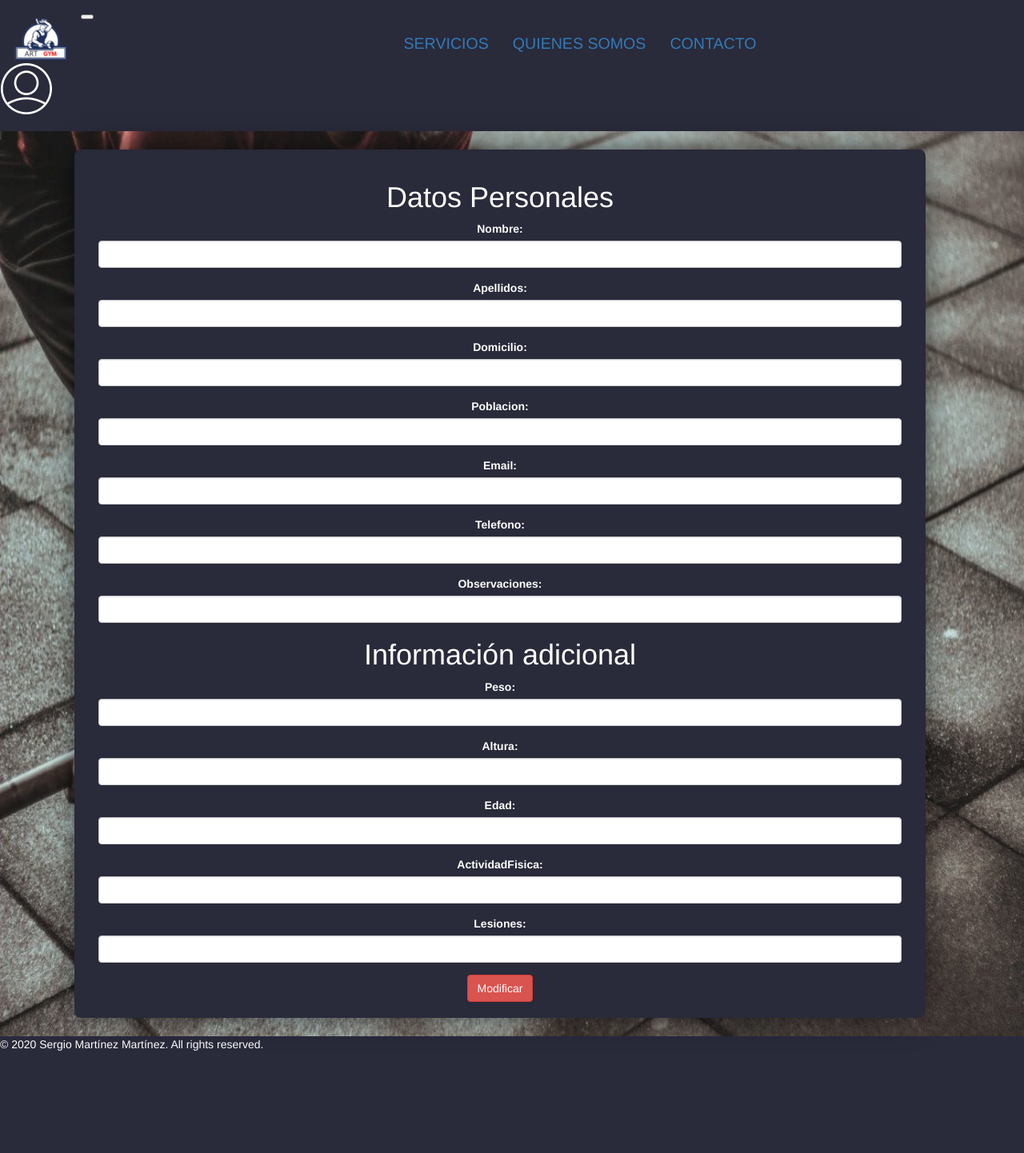
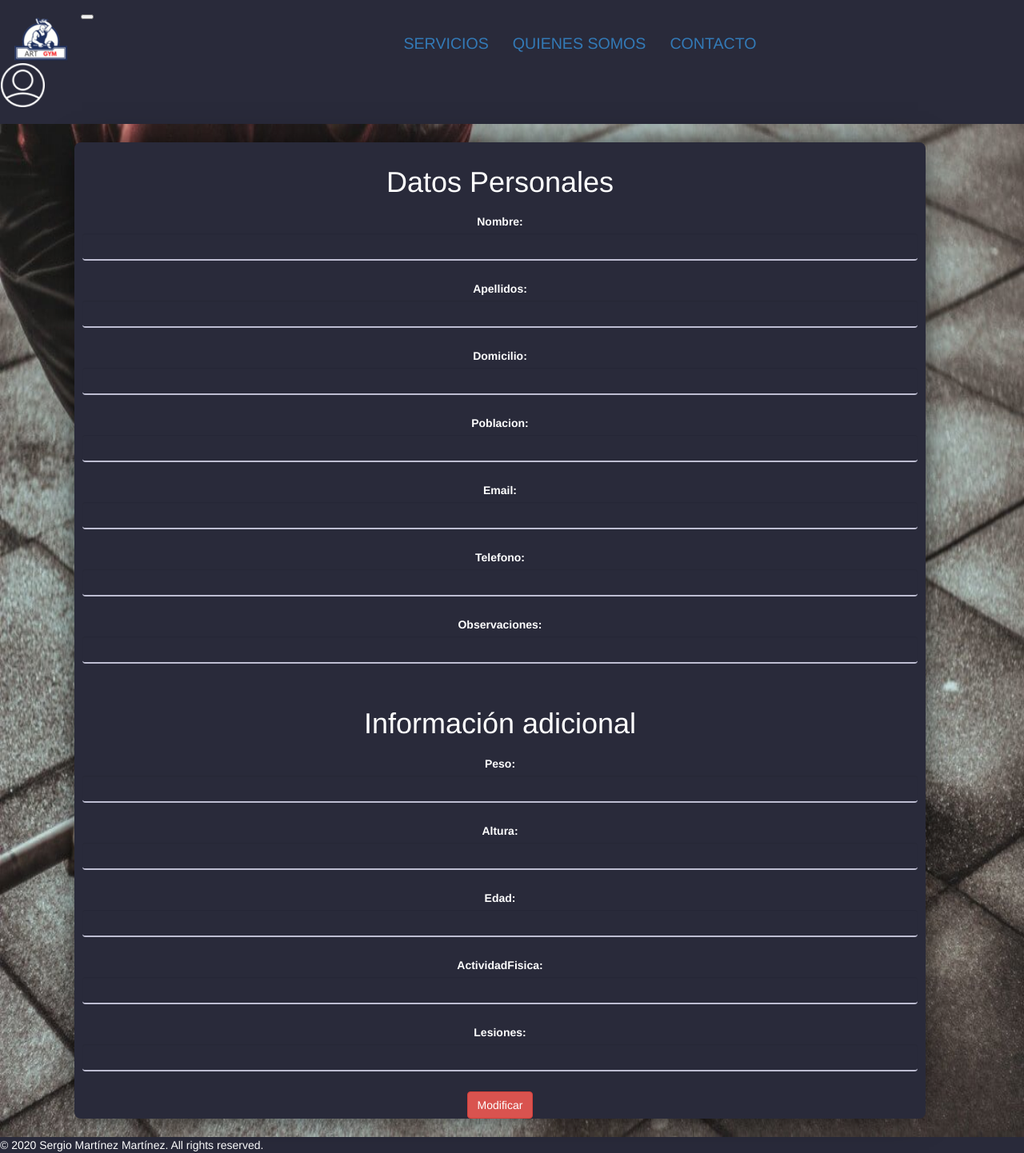
Before and after one commit to Sergio2697sm/GymArtBoostrap, a PHP site: page /clientes/modificarClientes.php in a window 1280 px wide. Shown: the whole page at 80% size. Before the commit the page ends 1314 px from the top, so only its background shows below. Run offline with PHP 8.4, Linux system fonts and the light colour scheme; data that the repository does not hold is empty; some libraries are stand-ins or nearby versions.

Commit message:
mejorado

```diff
--- a/BBDD/clientesBBDD.php
+++ b/BBDD/clientesBBDD.php
@@ -247,12 +247,12 @@ function visualizarDatosCliente()
 
     $fila = $resultado->fetch_array();
     ?>
-    <form class="Modificar" action="<?php echo $_SERVER["PHP_SELF"]  ?>" method="POST">
+    <form action="<?php echo $_SERVER["PHP_SELF"]  ?>" method="POST">
         <input type='hidden' value="<?php echo "${fila['CodigoCliente']}" ?>" name="id">
         <div class="container h-100">
             <div class="row justify-content-center h-100">
                 <div class="col-xs-12 col-sm-8 col-lg-12 align-self-center text-center">
-                    <div class="contacto">
+                    <div class="Modificar">
                         <div class="datosPersonales">
                             <h1 class="">Datos Personales</h1>
                             <div class="form-group">
--- a/estilos/estilos.css
+++ b/estilos/estilos.css
@@ -282,6 +282,7 @@ section {
    display: none;
 }
 
+
 /*
 
 .boton-checkbox~[class*="a-ocultar"] {
@@ -296,6 +297,48 @@ section {
    align-items: center;
    padding: 5%;
 } */
+
+/*Modificar*/
+.Modificar {
+   background: var(--color-oscuro);
+   border-radius: 8px;
+   box-shadow: 0 0 40px -10px #000;
+   /* padding: 10px 20px; */
+}
+
+.Modificar h1 {
+   padding-bottom: 5px;
+   padding-top: 5px;
+   text-align: center;
+   color: white;
+}
+
+.Modificar div {
+   padding: 5px;
+   color: white;
+}
+
+.Modificar input {
+   background: none;
+   color: white;
+   text-align: center;
+   outline: none;
+   border: 0;
+   transition: all .3s;
+   /* width: 60%; */
+   border-bottom: 2px solid #bebed2;
+}
+
+.Modificar .enviar {
+   background-color: #dd2c00;
+   border: 0;
+   border-radius: 15px;
+   color: white;
+   width: 100%;
+   font-size: 1.5rem;
+   padding: 3%;
+   margin-top: 3%;
+}
 
 @media only screen and (max-width: 991px) {
    .tablas {
--- a/usuarios/registrarUsuario.php
+++ b/usuarios/registrarUsuario.php
@@ -50,7 +50,7 @@
                                     <input type="email" class="form-control" id="exampleInputPassword1" name="mail" <?php mostrar_campo('mail') ?> placeholder="Introduzca su correo electronico">
                                 </div>
 
-                                <a href="inicioSesion.php"><button class="btn btn-danger rounded-pill boton_enviar">Atras</button></a>
+                                <a href="inicioSesion.php" class="btn btn-danger rounded-pill boton_enviar">Atras</a>
                                 <button type="submit" name="registrar_usuario" class="btn btn-danger rounded-pill boton_enviar">Registrate</button>
                             </form>
                         </div>
```
Also changed, not shown: imagenes/usuario.png.
